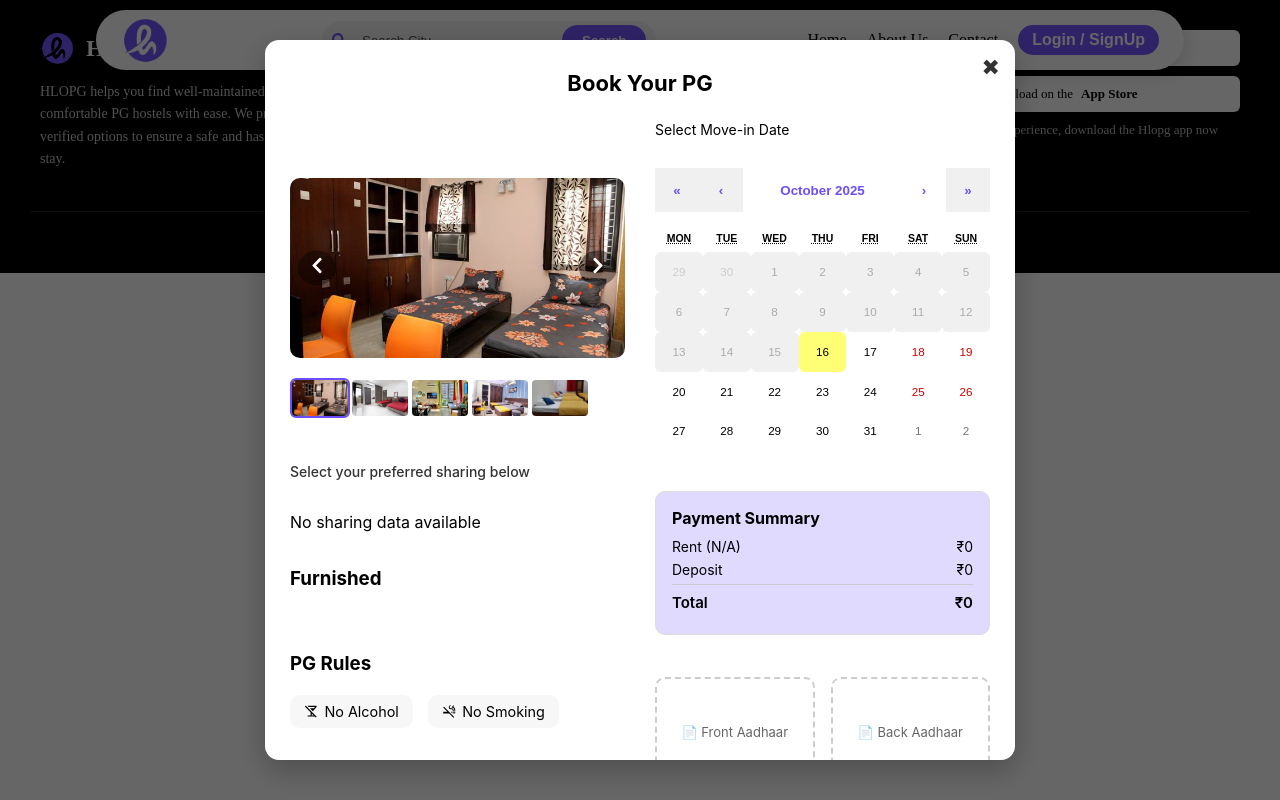
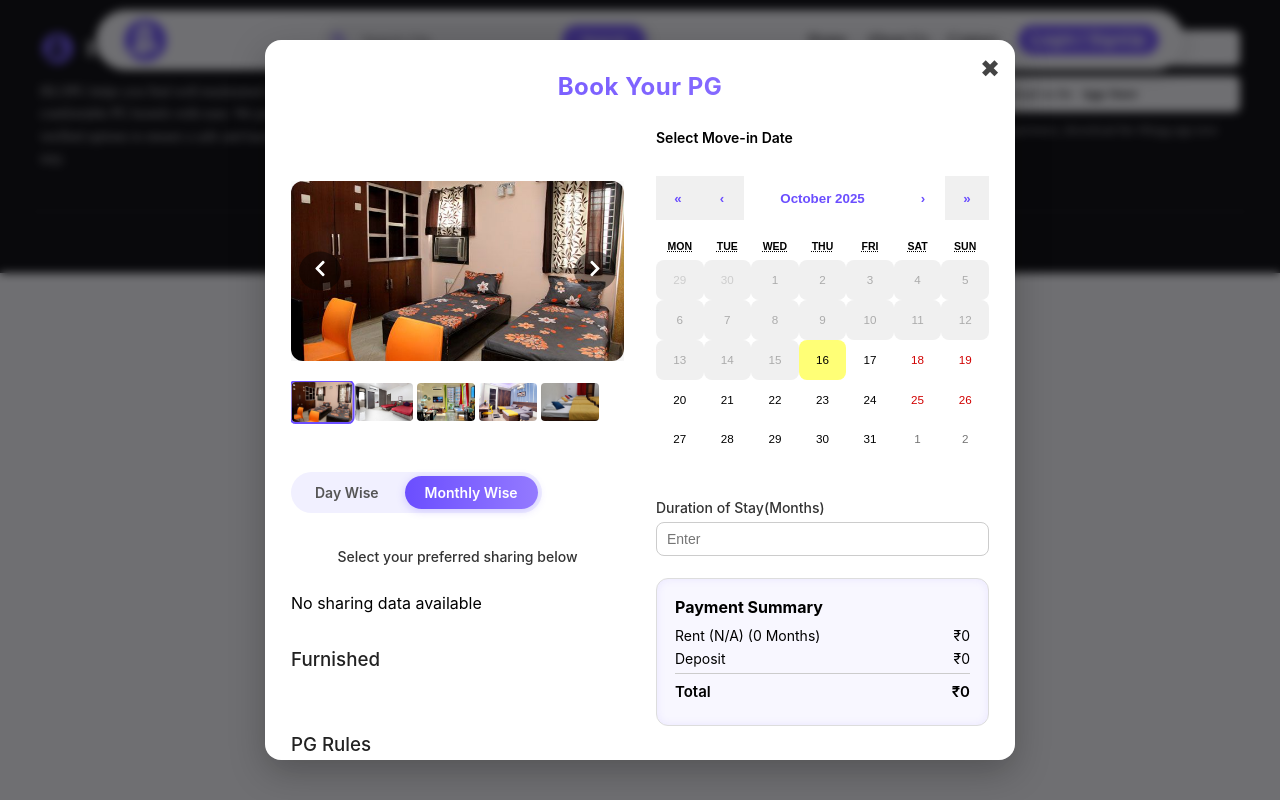
Before and after one commit to hlopghr/frontend, a React (Vite) app: page /popup in a window 1280 px wide. Built offline with nearby package versions, Linux system fonts and the light colour scheme.

Commit message:
first code

```diff
--- a/src/components/Header.css
+++ b/src/components/Header.css
@@ -16,6 +16,7 @@
   box-sizing: border-box;
   border-radius: 0;
   transition: all 0.4s ease-in-out;
+  margin-bottom: 20px;
 }
 
 /* ================= Home Page Animation ================= */
--- a/src/components/Popup.css
+++ b/src/components/Popup.css
@@ -1,70 +1,97 @@
-/* Overlay */
+/* ========================== */
+/*         OVERLAY            */
+/* ========================== */
 .popup-overlay {
   position: fixed;
   top: 0;
   left: 0;
   width: 100%;
   height: 100%;
-  background: rgba(0,0,0,0.6);
+  background: rgba(15, 15, 20, 0.6);
+  backdrop-filter: blur(5px);
   display: flex;
   align-items: center;
   justify-content: center;
   z-index: 2000;
 }
 
-/* Main Container */
+/* ========================== */
+/*       MAIN CONTAINER       */
+/* ========================== */
 .popup-container {
   background: #fff;
-  border-radius: 14px;
-  padding: 30px 25px;
+  border-radius: 16px;
+  padding: 32px 26px;
   width: 70%;
   max-width: 750px;
   max-height: 90vh;
   overflow-y: auto;
   position: relative;
-  box-shadow: 0 10px 30px rgba(0,0,0,0.25);
+  box-shadow: 0 12px 35px rgba(0, 0, 0, 0.25);
   font-family: "Inter", sans-serif;
-  animation: popupScale 0.3s ease-in-out;
+  animation: popupScale 0.35s ease-in-out;
   display: flex;
   flex-direction: column;
+  transition: all 0.3s ease-in-out;
 }
 
-/* Animation */
 @keyframes popupScale {
-  0% { transform: scale(0.95); opacity: 0; }
-  100% { transform: scale(1); opacity: 1; }
+  0% {
+    transform: scale(0.9);
+    opacity: 0;
+  }
+  100% {
+    transform: scale(1);
+    opacity: 1;
+  }
 }
 
-/* Close Button */
+/* ========================== */
+/*        CLOSE BUTTON        */
+/* ========================== */
 .popup-close {
   position: absolute;
   top: 15px;
   right: 15px;
   border: none;
   background: transparent;
-  font-size: 22px;
+  font-size: 24px;
   cursor: pointer;
-  color: #333;
-  z-index: 10;
+  color: #444;
+  transition: transform 0.2s ease, color 0.2s ease;
+}
+.popup-close:hover {
+  color: #6b4eff;
+  transform: rotate(90deg);
 }
 
-/* Title */
+/* ========================== */
+/*           TITLE            */
+/* ========================== */
 .popup-title {
   text-align: center;
-  font-size: 22px;
-  margin-bottom: 25px;
+  font-size: 24px;
+  margin-bottom: 28px;
   font-weight: 700;
+  background: linear-gradient(90deg, #6b4eff, #947aff);
+  -webkit-background-clip: text;
+  -webkit-text-fill-color: transparent;
+  letter-spacing: 0.5px;
 }
 
-/* Content Layout */
+/* ========================== */
+/*        CONTENT LAYOUT      */
+/* ========================== */
 .popup-body {
   display: flex;
-  gap: 30px;
+  gap: 32px;
   flex-wrap: wrap;
   align-items: stretch;
 }
 
-/* Left Section */
+/* ========================== */
+/*        LEFT SECTION        */
+/* ========================== */
 .popup-left {
   flex: 1;
   min-width: 260px;
@@ -76,7 +103,6 @@
 .pg-title {
   font-size: 18px;
   font-weight: 700;
-  margin-bottom: 5px;
 }
 
 .pg-sub {
@@ -85,7 +111,7 @@
   color: #555;
 }
 
-/* Main Image with arrows */
+/* MAIN IMAGE WITH ARROWS */
 .pg-image-wrapper {
   position: relative;
   display: flex;
@@ -95,39 +121,43 @@
 
 .pg-image img {
   width: 100%;
-  border-radius: 10px;
+  border-radius: 12px;
+  box-shadow: 0 4px 20px rgba(0, 0, 0, 0.1);
+  transition: transform 0.3s ease;
+}
+.pg-image img:hover {
+  transform: scale(1.02);
 }
 
+/* IMAGE ARROWS */
 .main-arrow {
   position: absolute;
   top: 50%;
   transform: translateY(-50%);
-  background: rgba(0,0,0,0.4);
+  background: rgba(0, 0, 0, 0.45);
   color: #fff;
   border: none;
-  padding: 6px 10px;
+  padding: 8px 12px;
   font-size: 18px;
   border-radius: 50%;
   cursor: pointer;
   z-index: 5;
-  transition: 0.2s;
+  transition: all 0.25s ease;
 }
 .main-arrow:hover {
-  background: rgba(0,0,0,0.7);
+  background: #6b4eff;
+  transform: translateY(-50%) scale(1.1);
 }
-.main-arrow.left { left: 8px; }
-.main-arrow.right { right: 8px; }
-
-/* Sharing Info */
-.sharing-info {
-  font-size: 14px;
-  font-weight: 500;
-  margin-top: 6px;
-  margin-bottom: 12px;
-  color: #333;
+.main-arrow.left {
+  left: 8px;
+}
+.main-arrow.right {
+  right: 8px;
 }
 
-/* Thumbnail Scroll */
+/* ========================== */
+/*        THUMBNAILS          */
+/* ========================== */
 .image-thumbs-wrapper {
   overflow-x: auto;
   display: flex;
@@ -135,19 +165,65 @@
   margin-bottom: 15px;
 }
 .image-thumbs img {
-  width: 60px;
-  height: 40px;
+  width: 62px;
+  height: 42px;
   border-radius: 6px;
   object-fit: cover;
   cursor: pointer;
   border: 2px solid transparent;
-  transition: 0.2s;
+  transition: 0.25s;
 }
 .image-thumbs img.active-thumb {
   border-color: #6b4eff;
+  transform: scale(1.05);
 }
 
-/* Price Options */
+/* ========================== */
+/*     PRICE TYPE TOGGLE      */
+/* ========================== */
+.price-type-toggle {
+  display: flex;
+  justify-content: center;
+  align-items: center;
+  background: #f1f0ff;
+  border-radius: 30px;
+  padding: 4px;
+  margin: 10px 0 15px;
+  width: fit-content;
+  gap: 6px;
+}
+
+.price-type-toggle .pill-option {
+  padding: 8px 20px;
+  border-radius: 30px;
+  font-size: 14px;
+  font-weight: 600;
+  color: #555;
+  cursor: pointer;
+  transition: all 0.25s ease;
+  user-select: none;
+}
+
+.price-type-toggle .pill-option.active {
+  background: linear-gradient(90deg, #6b4eff, #947aff);
+  color: #fff;
+  box-shadow: 0 2px 8px rgba(107, 78, 255, 0.25);
+}
+
+/* ========================== */
+/*      SHARING INFO TEXT     */
+/* ========================== */
+.sharing-info {
+  font-size: 14px;
+  font-weight: 500;
+  color: #333;
+  text-align: center;
+  margin-bottom: 8px;
+}
+
+/* ========================== */
+/*       PRICE OPTIONS        */
+/* ========================== */
 .price-options {
   display: flex;
   flex-wrap: wrap;
@@ -155,24 +231,51 @@
   margin-bottom: 15px;
 }
 .price-btn {
-  padding: 10px 14px;
+  padding: 10px 16px;
   border: 1px solid #ccc;
-  border-radius: 10px;
+  border-radius: 30px;
   background: #f7f7f7;
   cursor: pointer;
   font-size: 14px;
-  transition: 0.2s;
+  transition: all 0.25s ease;
+  font-weight: 500;
 }
 .price-btn:hover {
-  background: #e1e1e1;
+  background: #eceaff;
+  border-color: #6b4eff;
 }
 .price-btn.active {
-  background: #6b4eff;
+  background: linear-gradient(90deg, #6b4eff, #947aff);
   color: #fff;
-  border-color: #6b4eff;
+  border: none;
+  box-shadow: 0 3px 10px rgba(107, 78, 255, 0.3);
 }
 
-/* Right Section */
+/* ========================== */
+/*          AMENITIES         */
+/* ========================== */
+.black-text {
+  color: #222;
+  font-weight: 500;
+}
+.furnished-icons,
+.pg-rules {
+  display: flex;
+  flex-wrap: wrap;
+  gap: 10px 15px;
+  font-size: 14px;
+  color: #333;
+}
+.furnished-icons span,
+.pg-rules span {
+  display: flex;
+  align-items: center;
+  gap: 6px;
+}
+
+/* ========================== */
+/*        RIGHT SECTION       */
+/* ========================== */
 .popup-right {
   flex: 1;
   min-width: 240px;
@@ -186,9 +289,39 @@
   font-size: 14px;
   margin-bottom: 8px;
   display: block;
+  font-weight: 600;
 }
 
-/* Custom Calendar Styling */
+/* ========================== */
+/*     NUMBER OF DAYS INPUT   */
+/* ========================== */
+.days-input {
+  display: flex;
+  flex-direction: column;
+  gap: 6px;
+}
+.days-input label {
+  font-size: 14px;
+  font-weight: 500;
+  color: #333;
+}
+.days-input input {
+  padding: 8px 10px;
+  border: 1px solid #ccc;
+  border-radius: 8px;
+  font-size: 14px;
+  width: 100%;
+  transition: all 0.2s ease;
+}
+.days-input input:focus {
+  border-color: #6b4eff;
+  box-shadow: 0 0 0 2px rgba(107, 78, 255, 0.1);
+  outline: none;
+}
+
+/* ========================== */
+/*      CUSTOM CALENDAR       */
+/* ========================== */
 .custom-calendar {
   border: none !important;
   margin-bottom: 18px;
@@ -196,7 +329,7 @@
 }
 .custom-calendar .react-calendar__tile {
   padding: 12px !important;
-  border-radius: 6px;
+  border-radius: 8px;
 }
 .custom-calendar .react-calendar__tile--active {
   background: #6b4eff !important;
@@ -207,12 +340,15 @@
   font-weight: bold;
 }
 
-/* Payment Summary */
+/* ========================== */
+/*      PAYMENT SUMMARY       */
+/* ========================== */
 .total-box {
   border: 1px solid #ddd;
-  border-radius: 10px;
-  padding: 16px;
-  background: #7357ff38;
+  border-radius: 12px;
+  padding: 18px;
+  background: #f8f7ff;
+  box-shadow: inset 0 0 8px rgba(107, 78, 255, 0.1);
 }
 .total-box h4 {
   margin-bottom: 10px;
@@ -231,7 +367,9 @@
   padding-top: 8px;
 }
 
-/* Aadhaar Section */
+/* ========================== */
+/*      AADHAAR SECTION       */
+/* ========================== */
 .aadhar-section {
   display: flex;
   gap: 16px;
@@ -243,7 +381,7 @@
   min-width: 130px;
   height: 110px;
   border: 2px dashed #ccc;
-  border-radius: 10px;
+  border-radius: 12px;
   display: flex;
   align-items: center;
   justify-content: center;
@@ -252,55 +390,88 @@
   text-align: center;
   font-size: 13px;
   color: #666;
-  transition: 0.2s;
+  transition: 0.25s ease;
 }
 .upload-box:hover {
-  background: #f5f5f5;
+  background: #f5f3ff;
+  border-color: #6b4eff;
+  box-shadow: 0 0 10px rgba(107, 78, 255, 0.2);
 }
 .upload-box img {
   max-width: 100%;
   max-height: 100%;
   border-radius: 10px;
 }
-.upload-box input { display: none; }
+.upload-box input {
+  display: none;
+}
 
-/* Pay Button */
+/* ========================== */
+/*        TERMS CHECKBOX      */
+/* ========================== */
+.terms-checkbox {
+  font-size: 14px;
+  color: #444;
+  display: flex;
+  align-items: center;
+  gap: 6px;
+}
+.terms-checkbox a {
+  color: #6b4eff;
+  text-decoration: none;
+}
+.terms-checkbox a:hover {
+  text-decoration: underline;
+}
+
+/* ========================== */
+/*        PAY BUTTON          */
+/* ========================== */
 .pay-btn {
   width: 100%;
   padding: 14px 0;
-  background: #6b4eff;
+  background: linear-gradient(90deg, #6b4eff, #947aff);
   color: white;
   border: none;
-  border-radius: 10px;
+  border-radius: 12px;
   font-size: 16px;
   cursor: pointer;
   font-weight: 700;
-  transition: 0.2s;
+  transition: all 0.25s ease;
 }
 .pay-btn:hover {
-  background: #5432ff;
+  transform: translateY(-2px);
+  box-shadow: 0 6px 18px rgba(107, 78, 255, 0.3);
 }
 
-/* Responsive Design */
+/* ========================== */
+/*        RESPONSIVE          */
+/* ========================== */
 @media (max-width: 768px) {
   .popup-container {
     width: 95%;
     max-width: 95%;
-    padding: 20px;
+    padding: 22px;
   }
 
   .popup-body {
     flex-direction: column;
-    gap: 20px;
+    gap: 22px;
   }
 
-  .popup-left, .popup-right {
+  .popup-left,
+  .popup-right {
     min-width: 100%;
   }
 
   .popup-title {
-    font-size: 20px;
-    margin-bottom: 20px;
+    font-size: 21px;
+    margin-bottom: 22px;
+  }
+
+  .price-type-toggle {
+    width: 100%;
+    justify-content: space-evenly;
   }
 
   .price-btn {
@@ -318,7 +489,7 @@
   }
 
   .pg-image-wrapper .main-arrow {
-    padding: 4px 8px;
+    padding: 5px 8px;
     font-size: 16px;
   }
 
@@ -327,3 +498,14 @@
     height: 35px;
   }
 }
+
+/* Hide number input arrows */
+.editable-number::-webkit-inner-spin-button,
+.editable-number::-webkit-outer-spin-button {
+  -webkit-appearance: none;
+  margin: 0;
+}
+
+.editable-number {
+  -moz-appearance: textfield;
+}
--- a/src/components/Popup.jsx
+++ b/src/components/Popup.jsx
@@ -1,4 +1,4 @@
-import React, { useState } from "react";
+import React, { useState, useEffect } from "react";
 import Calendar from "react-calendar";
 import "react-calendar/dist/Calendar.css";
 import "./Popup.css";
@@ -11,33 +11,29 @@ import {
   FaDoorClosed,
   FaChevronLeft,
   FaChevronRight,
-  FaShower
+  FaShower,
 } from "react-icons/fa";
 import { MdOutlineSmokeFree, MdNoDrinks } from "react-icons/md";
-// ✅ Import your images here
 import pg1 from "../assets/pg1.jpg";
 import pg2 from "../assets/pg2.jpg";
 import pg3 from "../assets/pg3.jpg";
 import pg4 from "../assets/pg4.jpg";
 import pg5 from "../assets/pg5.png";
 
-
 const Popup = ({ hostel = {}, onClose, onContinue }) => {
   const [selectedOption, setSelectedOption] = useState(null);
-const [date, setDate] = useState(null); // start with null
+  const [date, setDate] = useState(null); // Calendar starts empty
+  const [numDays, setNumDays] = useState(""); // Input starts blank
   const [frontAadhar, setFrontAadhar] = useState(null);
   const [backAadhar, setBackAadhar] = useState(null);
   const [mainImageIndex, setMainImageIndex] = useState(0);
+  const [priceType, setPriceType] = useState("monthly");
+  const [acceptedTerms, setAcceptedTerms] = useState(false);
+
   const today = new Date();
-
-  // Max booking date: today + 2 months
   const maxDate = new Date();
   maxDate.setMonth(today.getMonth() + 2);
 
-const [acceptedTerms, setAcceptedTerms] = useState(false); // New state
-
-
-  // ✅ Use imported images as fallback
   const fallbackImages = [pg1, pg2, pg3, pg4, pg5];
   const images =
     hostel?.images && hostel.images.length > 0 ? hostel.images : fallbackImages;
@@ -47,25 +43,59 @@ const [acceptedTerms, setAcceptedTerms] = useState(false); // New state
   const rules = hostel?.rules || ["No Alcohol", "No Smoking"];
   const deposit = hostel?.deposit || 0;
 
+  const getDisplayedPrice = (price) => {
+    if (priceType === "daily") return Math.round(price / 30);
+    return price;
+  };
+
+  useEffect(() => {
+    if (selectedOption && selectedOption.originalPrice) {
+      setSelectedOption((prev) => ({
+        ...prev,
+        price: getDisplayedPrice(prev.originalPrice),
+      }));
+    }
+  }, [priceType]);
+
   const handleFileChange = (e, setFile) => {
     if (e.target.files && e.target.files[0]) {
       setFile(URL.createObjectURL(e.target.files[0]));
     }
   };
 
-  const totalAmount = selectedOption ? selectedOption.price + deposit : 0;
-const isPayEnabled = selectedOption && date && acceptedTerms;
+  const baseRent = selectedOption ? selectedOption.price : 0;
+  const rentAmount =
+    priceType === "daily"
+      ? baseRent * (numDays ? parseInt(numDays, 10) : 0)
+      : baseRent;
+  const totalAmount = rentAmount + deposit;
+
+  const isPayEnabled =
+    selectedOption &&
+    date &&
+    acceptedTerms &&
+    (priceType === "monthly" || (numDays && parseInt(numDays, 10) > 0));
 
   const prevMainImage = () => {
-    setMainImageIndex((prev) =>
-      prev === 0 ? images.length - 1 : prev - 1
-    );
+    setMainImageIndex((prev) => (prev === 0 ? images.length - 1 : prev - 1));
   };
 
   const nextMainImage = () => {
-    setMainImageIndex((prev) =>
-      prev === images.length - 1 ? 0 : prev + 1
-    );
+    setMainImageIndex((prev) => (prev === images.length - 1 ? 0 : prev + 1));
+  };
+
+  // Clamp number of days input between 1 and 60 if user types
+  const handleNumDaysChange = (e) => {
+    let value = e.target.value;
+    if (value === "") {
+      setNumDays(""); // Allow blank input
+      return;
+    }
+    value = parseInt(value, 10);
+    if (isNaN(value)) value = 1;
+    if (value < 1) value = 1;
+    if (value > 60) value = 60;
+    setNumDays(value);
   };
 
   return (
@@ -74,7 +104,6 @@ const isPayEnabled = selectedOption && date && acceptedTerms;
         <button className="popup-close" onClick={onClose}>
           ✖
         </button>
-
         <h2 className="popup-title">Book Your PG</h2>
 
         <div className="popup-body">
@@ -83,8 +112,7 @@ const isPayEnabled = selectedOption && date && acceptedTerms;
             <h3 className="pg-title">{hostel.hostel_name}</h3>
             <p className="pg-sub">{hostel.address}</p>
 
-            {/* Main Image with Arrows */}
-          {/* Main Image */}
+            {/* Image Carousel */}
             <div className="pg-image-wrapper">
               <button className="main-arrow left" onClick={prevMainImage}>
                 <FaChevronLeft />
@@ -97,7 +125,6 @@ const isPayEnabled = selectedOption && date && acceptedTerms;
               </button>
             </div>
 
-             {/* Thumbnails */}
             <div className="image-thumbs-wrapper">
               <div className="image-thumbs">
                 {images.map((img, idx) => (
@@ -112,34 +139,57 @@ const isPayEnabled = selectedOption && date && acceptedTerms;
               </div>
             </div>
 
+            {/* Price Type Toggle */}
+            <div className="price-type-toggle">
+              <span
+                className={`pill-option ${priceType === "daily" ? "active" : ""}`}
+                onClick={() => setPriceType("daily")}
+              >
+                Day Wise
+              </span>
+              <span
+                className={`pill-option ${priceType === "monthly" ? "active" : ""}`}
+                onClick={() => setPriceType("monthly")}
+              >
+                Monthly Wise
+              </span>
+            </div>
 
-            {/* Selected Sharing Info */}
             <div className="sharing-info">
               {selectedOption ? (
                 <p>
-                  <b>Selected Sharing:</b> {selectedOption.sharing} ₹{selectedOption.price}
+                  <b>Selected Sharing:</b> {selectedOption.sharing} ₹
+                  {selectedOption.price} (
+                  {priceType === "daily" ? "Per Day" : "Per Month"})
                 </p>
               ) : (
                 <p>Select your preferred sharing below</p>
               )}
             </div>
 
-            {/* Sharing Options */}
+            {/* Price Options */}
             <div className="price-options">
               {sharing && Object.entries(sharing).length > 0 ? (
-                Object.entries(sharing).map(([sharingType, price], idx) => (
+                Object.entries(sharing).map(([sharingType, price], idx) => {
+                  const displayedPrice = getDisplayedPrice(price);
+                  return (
                     <button
                       key={idx}
                       className={`price-btn ${
                         selectedOption?.sharing === sharingType ? "active" : ""
                       }`}
                       onClick={() =>
-                      setSelectedOption({ sharing: sharingType, price })
+                        setSelectedOption({
+                          sharing: sharingType,
+                          price: displayedPrice,
+                          originalPrice: price,
+                        })
                       }
                     >
-                    {sharingType} ₹{price}
+                      {sharingType} ₹{displayedPrice}
                     </button>
-                ))
+                  );
+                })
               ) : (
                 <p>No sharing data available</p>
               )}
@@ -148,41 +198,21 @@ const isPayEnabled = selectedOption && date && acceptedTerms;
             {/* Amenities */}
             <h3 className="black-text">Furnished</h3>
             <div className="furnished-icons">
-              {amenities?.wifi && (
-                <span className="black-text"><FaWifi /> Free WiFi</span>
-              )}
-              {amenities?.Fan && (
-                <span className="black-text"><FaFan /> Fan</span>
-              )}
-              {amenities?.Bed && (
-                <span className="black-text"><FaBed /> Bed</span>
-              )}
-              {amenities?.Washing && (
-                <span className="black-text"><FaTv /> Washing</span>
-              )}
-              {amenities?.Lights && (
-                <span className="black-text"><FaLightbulb /> Lights</span>
-              )}
-              {amenities?.Cupboard && (
-                <span className="black-text"><FaDoorClosed /> Cupboard</span>
-              )}
-              {amenities?.hot_water && (
-                <span className="black-text"><FaShower /> Hot Water</span>
-              )}
-              {amenities?.locker && (
-                <span className="black-text"><FaDoorClosed /> Locker</span>
-              )}
+              {amenities?.wifi && <span><FaWifi /> WiFi</span>}
+              {amenities?.Fan && <span><FaFan /> Fan</span>}
+              {amenities?.Bed && <span><FaBed /> Bed</span>}
+              {amenities?.Washing && <span><FaTv /> Washing</span>}
+              {amenities?.Lights && <span><FaLightbulb /> Lights</span>}
+              {amenities?.Cupboard && <span><FaDoorClosed /> Cupboard</span>}
+              {amenities?.hot_water && <span><FaShower /> Hot Water</span>}
+              {amenities?.locker && <span><FaDoorClosed /> Locker</span>}
             </div>
 
             {/* Rules */}
             <h3 className="black-text">PG Rules</h3>
             <div className="pg-rules">
-              {rules.includes("No Alcohol") && (
-                <span className="black-text"><MdNoDrinks /> No Alcohol</span>
-              )}
-              {rules.includes("No Smoking") && (
-                <span className="black-text"><MdOutlineSmokeFree /> No Smoking</span>
-              )}
+              {rules.includes("No Alcohol") && <span><MdNoDrinks /> No Alcohol</span>}
+              {rules.includes("No Smoking") && <span><MdOutlineSmokeFree /> No Smoking</span>}
             </div>
           </div>
 
@@ -190,17 +220,40 @@ const isPayEnabled = selectedOption && date && acceptedTerms;
           <div className="popup-right">
             <label className="date-label">Select Move-in Date</label>
             <Calendar
-                  onChange={setDate}
+              onChange={(value) => setDate(value)} // Only update date when user selects
               value={date}
-                  minDate={today}      // no previous dates
-                  maxDate={maxDate}    // limit to 2 months ahead
+              minDate={today}
+              maxDate={maxDate}
               className="custom-calendar"
             />
+
+            <div className="days-input">
+              <label>
+                {priceType === "daily" ? "Duration of Stay(Days)" : "Duration of Stay(Months)"}
+              </label>
+              <input
+                type="number"
+                min="1"
+                max="60"
+                value={numDays}
+                onChange={handleNumDaysChange}
+                placeholder="Enter"
+                className="editable-number"
+              />
+            </div>
+
+            {/* Payment Summary */}
             <div className="total-box">
               <h4>Payment Summary</h4>
               <div className="total-line">
-                <span>Rent ({selectedOption?.sharing || "N/A"})</span>
-                <span>{selectedOption ? `₹${selectedOption.price}` : "₹0"}</span>
+                <span>
+                  Rent ({selectedOption?.sharing || "N/A"}) (
+                  {priceType === "daily"
+                    ? `${numDays || 0} Days`
+                    : `${numDays || 0} Months`}
+                  )
+                </span>
+                <span>{selectedOption ? `₹${rentAmount}` : "₹0"}</span>
               </div>
               <div className="total-line">
                 <span>Deposit</span>
@@ -245,16 +298,18 @@ const isPayEnabled = selectedOption && date && acceptedTerms;
               </label>
             </div>
 
-            {/* Terms & Conditions */}
             <div className="terms-checkbox">
               <input
                 type="checkbox"
                 id="terms"
                 checked={acceptedTerms}
                 onChange={(e) => setAcceptedTerms(e.target.checked)}
-              />{" "}
+              />
               <label htmlFor="terms">
-                 I agree to the <a href="/terms" target="_blank">Terms & Conditions</a>
+                I agree to the{" "}
+                <a href="/terms" target="_blank" rel="noreferrer">
+                  Terms & Conditions
+                </a>
               </label>
             </div>
 
@@ -267,7 +322,7 @@ const isPayEnabled = selectedOption && date && acceptedTerms;
               }}
               onClick={onContinue}
             >
-              Proceed to Pay
+              Proceed to Pay →
             </button>
           </div>
         </div>
--- a/src/pages/Home.jsx
+++ b/src/pages/Home.jsx
@@ -39,7 +39,7 @@ function Home() {
   useEffect(() => {
     const CACHE_KEY = "citiesData";
     const CACHE_TIME_KEY = "citiesDataTimestamp";
-    const CACHE_DURATION = 1000 * 60 * 60; // 1 hour
+    const CACHE_DURATION = 1000 * 60 * 5; // 1 hour
 
     const cachedData = localStorage.getItem(CACHE_KEY);
     const cachedTime = localStorage.getItem(CACHE_TIME_KEY);
```
Lines whose indentation alone changed are shown as unchanged.
